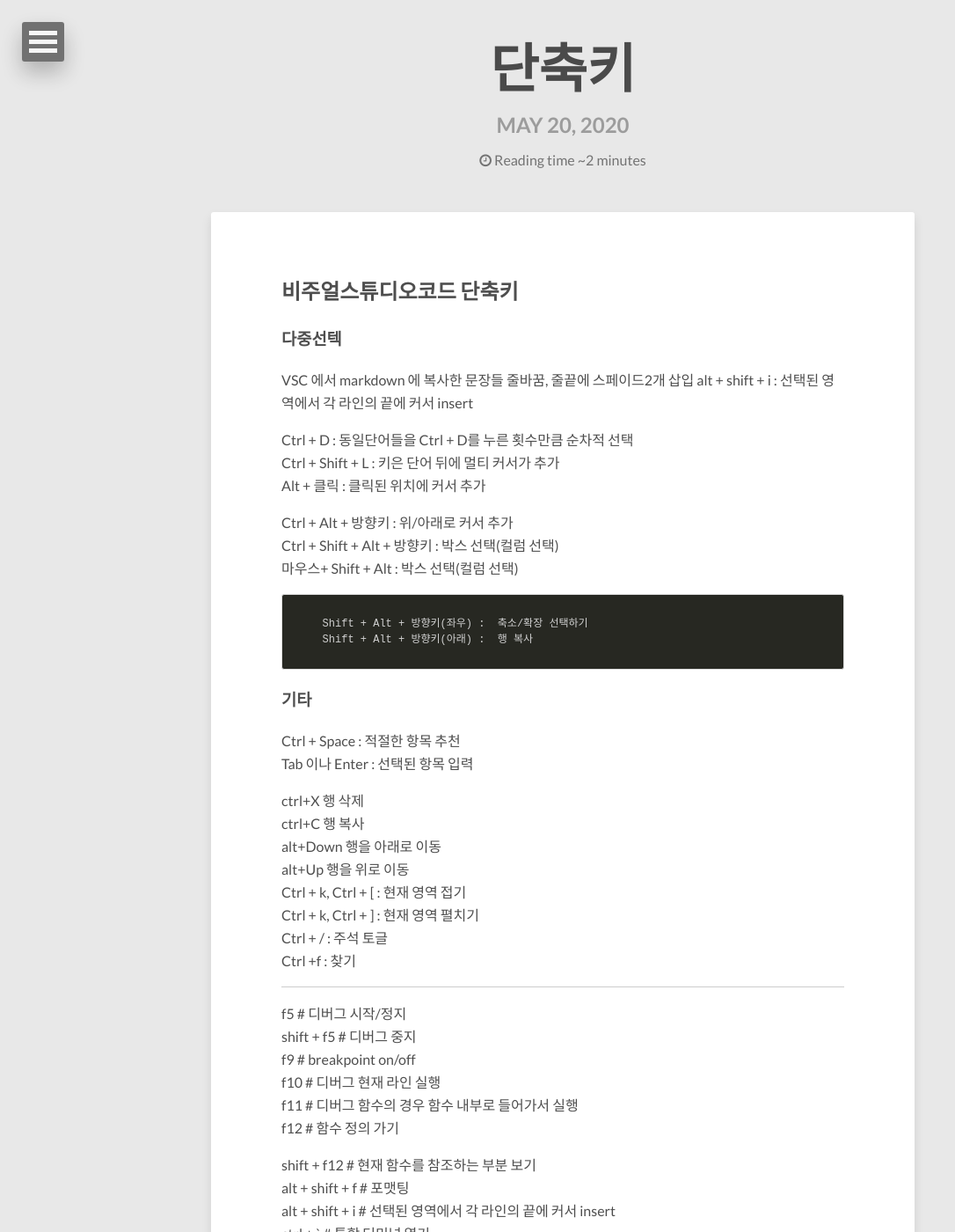
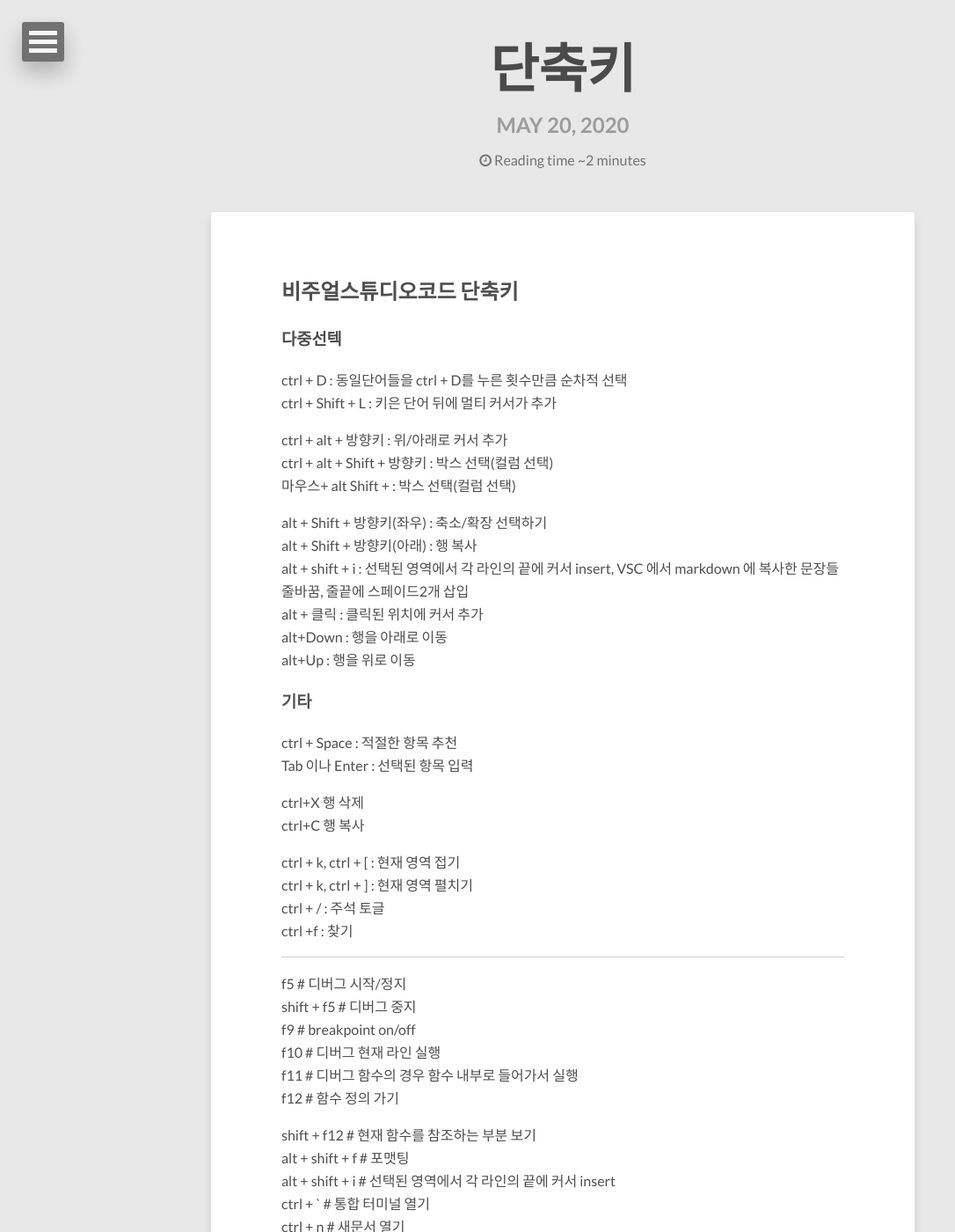
Before and after one commit to givefun/givefun.github.io, a Jekyll site: the page built from _posts/2020-05-20-단축키.md, in a window 1280 px wide and 1400 px high. Shown: the whole window at 88% size, without its empty margins (0-1086 px from the left). Built offline with Jekyll 4.4.1, drawn with Linux system fonts in a browser that asks for light colours; nearby versions of some CDN libraries.

Commit message:
단축키

```diff
--- a/_posts/2020-05-20-단축키.md
+++ b/_posts/2020-05-20-단축키.md
@@ -8,33 +8,32 @@
 ## 비주얼스튜디오코드 단축키
 
 ### 다중선텍
-VSC 에서 markdown 에 복사한 문장들 줄바꿈, 줄끝에 스페이드2개 삽입
-alt + shift + i  : 선택된 영역에서 각 라인의 끝에 커서 insert
+ctrl + D : 동일단어들을 ctrl + D를 누른 횟수만큼 순차적 선택
+ctrl + Shift + L : 키은 단어 뒤에 멀티 커서가 추가
 
-Ctrl + D : 동일단어들을 Ctrl + D를 누른 횟수만큼 순차적 선택
-Ctrl + Shift + L : 키은 단어 뒤에 멀티 커서가 추가
-Alt + 클릭 : 클릭된 위치에 커서 추가
+ctrl + alt + 방향키 : 위/아래로 커서 추가
+ctrl + alt + Shift +  방향키 : 박스 선택(컬럼 선택)
+마우스+ alt Shift +  : 박스 선택(컬럼 선택)
 
-Ctrl +         Alt + 방향키 : 위/아래로 커서 추가
-Ctrl + Shift + Alt + 방향키 : 박스 선택(컬럼 선택)
-마우스+ Shift + Alt : 박스 선택(컬럼 선택)
-
-       Shift + Alt + 방향키(좌우) :  축소/확장 선택하기
-       Shift + Alt + 방향키(아래) :  행 복사
+alt + Shift +  방향키(좌우) :  축소/확장 선택하기
+alt + Shift +  방향키(아래) :  행 복사
+alt + shift + i  : 선택된 영역에서 각 라인의 끝에 커서 insert, VSC 에서 markdown 에 복사한 문장들 줄바꿈, 줄끝에 스페이드2개 삽입
+alt + 클릭 : 클릭된 위치에 커서 추가
+alt+Down   : 행을 아래로 이동
+alt+Up	    : 행을 위로 이동
 
 ### 기타
 
-Ctrl + Space  : 적절한 항목 추천
+ctrl + Space  : 적절한 항목 추천
 Tab  이나 Enter : 선택된 항목 입력
 
 ctrl+X	행 삭제
 ctrl+C	행 복사
-alt+Down	행을 아래로 이동
-alt+Up	행을 위로 이동
-Ctrl + k, Ctrl + [ : 현재 영역 접기
-Ctrl + k, Ctrl + ] : 현재 영역 펼치기
-Ctrl + / : 주석 토글
-Ctrl +f : 찾기
+
+ctrl + k, ctrl + [ : 현재 영역 접기
+ctrl + k, ctrl + ] : 현재 영역 펼치기
+ctrl + / : 주석 토글
+ctrl +f : 찾기
 
 ---
 f5 # 디버그 시작/정지
```
